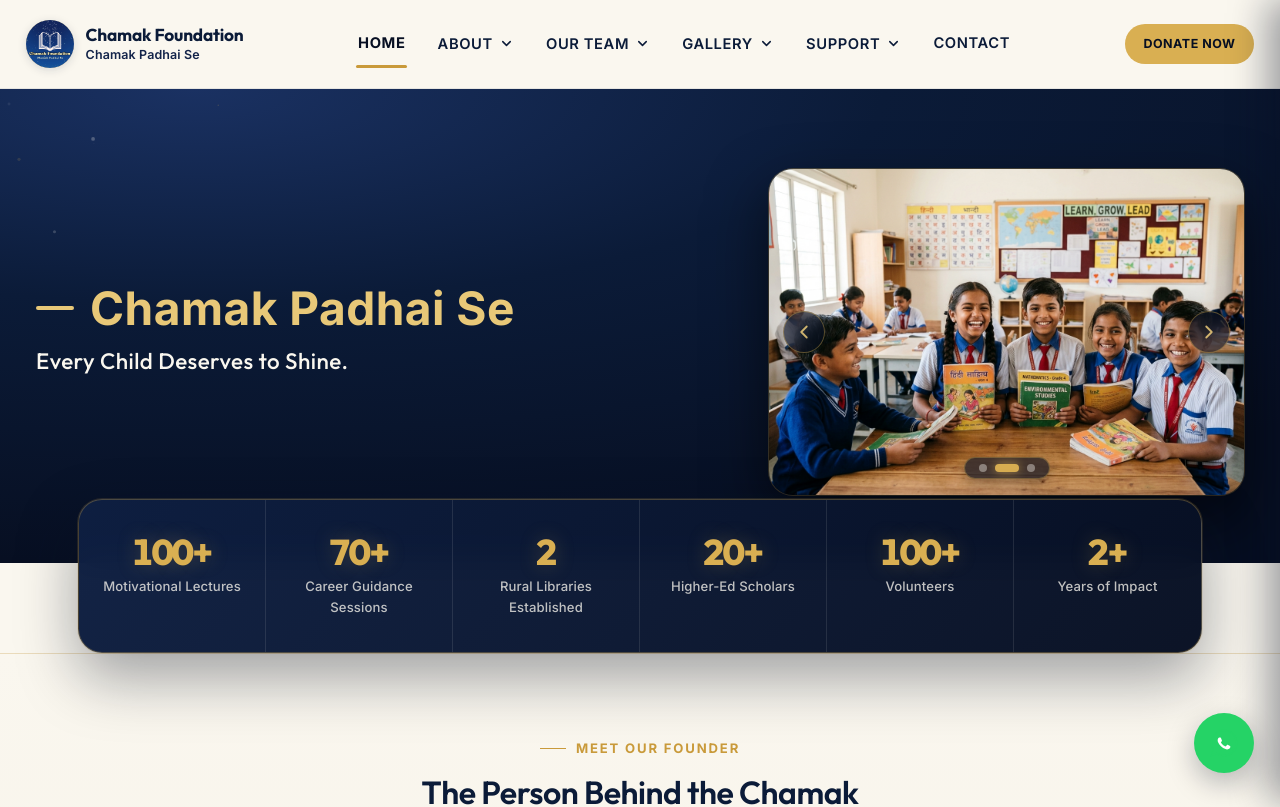
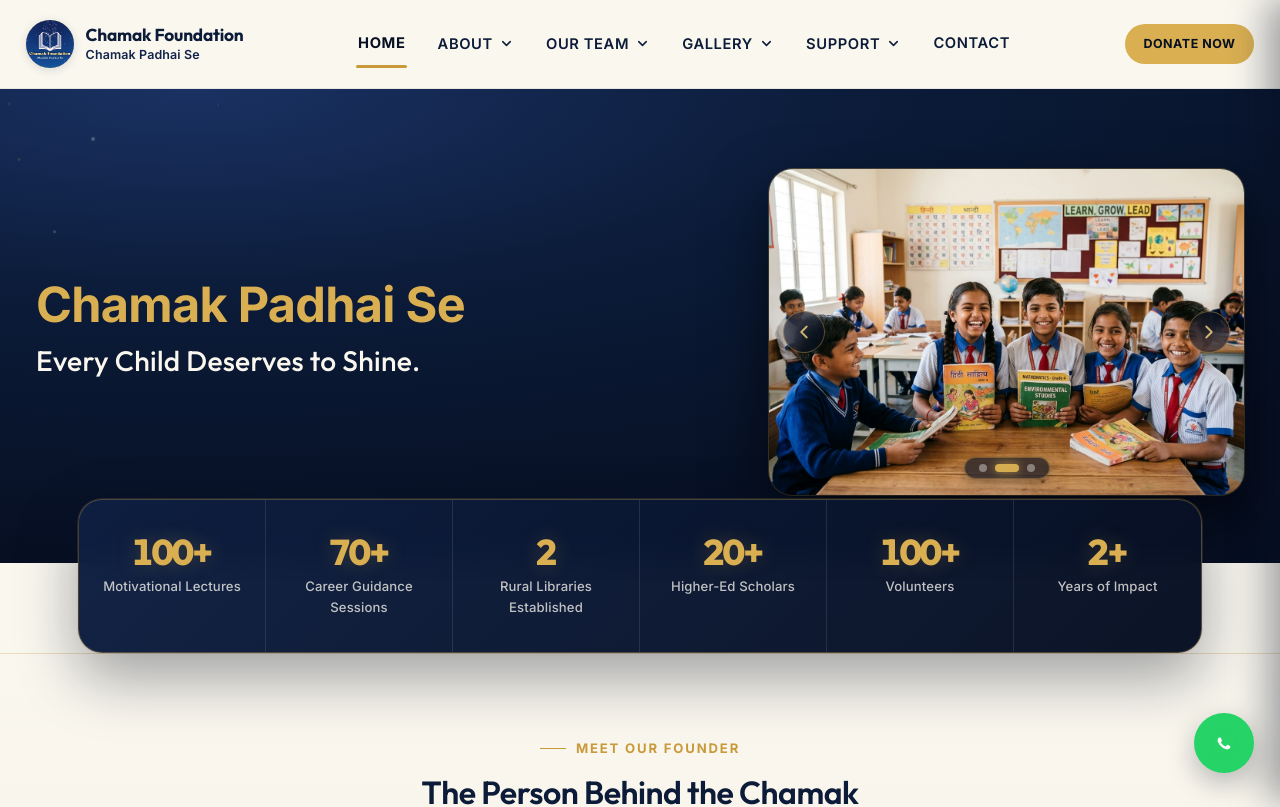
Before and after one commit to SAIKRISHNACHANDA/chamakfoundation.org, a Next.js app: page / in a window 1280 px wide. Shown: the top 807 px of the page. Built offline with nearby package versions, Linux system fonts and the light colour scheme.

Commit message:
feat(hero): remove dash and balance typography, bigger Chamak Padhai Se with refined tagline

```diff
--- a/css/style.css
+++ b/css/style.css
@@ -510,28 +510,26 @@ p{margin:0 0 1em;color:var(--ink-600);max-width:62ch;}
   max-width:100%;
 }
 .hero__eyebrow{
-  color:var(--gold-300);
-  font-size:clamp(1.9rem, 3.6vw, 3.2rem);
-  letter-spacing:.01em;
+  color:var(--gold-400);
+  font-size:clamp(2.1rem, 3.8vw, 3.3rem);
+  letter-spacing:-0.015em;
   text-transform:none;
   font-weight:800;
-  margin-bottom:12px;
-  display:flex;
-  align-items:center;
-  gap:16px;
+  margin-bottom:10px;
+  display:block;
   line-height:1.15;
 }
-.hero__eyebrow::before{content:"";width:38px;height:4px;background:var(--gold-300);border-radius:2px;flex-shrink:0;}
+.hero__eyebrow::before{display:none;}
 .hero h1{color:var(--cream-100);margin-bottom:.28em;}
 .hero h1 em{font-style:normal;color:var(--gold-400);}
 .hero__sub{font-family:var(--serif);font-size:clamp(1.1rem,1.7vw,1.45rem);color:var(--cream-200);font-weight:500;margin-bottom:20px;}
 .hero__title--fit{
   white-space:nowrap;
-  font-size:clamp(1.05rem, 1.75vw, 1.5rem);
+  font-size:clamp(1.22rem, 2.2vw, 1.85rem);
   line-height:1.3;
   font-weight:500;
-  letter-spacing:.02em;
-  color:var(--cream-200);
+  letter-spacing:0.01em;
+  color:var(--cream-100);
   margin-bottom:0;
   overflow-wrap:normal;
   word-break:normal;
--- a/src/app/globals.css
+++ b/src/app/globals.css
@@ -517,28 +517,26 @@ p{margin:0 0 1em;color:var(--ink-600);max-width:62ch;}
   max-width:100%;
 }
 .hero__eyebrow{
-  color:var(--gold-300);
-  font-size:clamp(1.9rem, 3.6vw, 3.2rem);
-  letter-spacing:.01em;
+  color:var(--gold-400);
+  font-size:clamp(2.1rem, 3.8vw, 3.3rem);
+  letter-spacing:-0.015em;
   text-transform:none;
   font-weight:800;
-  margin-bottom:12px;
-  display:flex;
-  align-items:center;
-  gap:16px;
+  margin-bottom:10px;
+  display:block;
   line-height:1.15;
 }
-.hero__eyebrow::before{content:"";width:38px;height:4px;background:var(--gold-300);border-radius:2px;flex-shrink:0;}
+.hero__eyebrow::before{display:none;}
 .hero h1{color:var(--cream-100);margin-bottom:.28em;}
 .hero h1 em{font-style:normal;color:var(--gold-400);}
 .hero__sub{font-family:var(--serif);font-size:clamp(1.1rem,1.7vw,1.45rem);color:var(--cream-200);font-weight:500;margin-bottom:20px;}
 .hero__title--fit{
   white-space:nowrap;
-  font-size:clamp(1.05rem, 1.75vw, 1.5rem);
+  font-size:clamp(1.22rem, 2.2vw, 1.85rem);
   line-height:1.3;
   font-weight:500;
-  letter-spacing:.02em;
-  color:var(--cream-200);
+  letter-spacing:0.01em;
+  color:var(--cream-100);
   margin-bottom:0;
   overflow-wrap:normal;
   word-break:normal;
```
